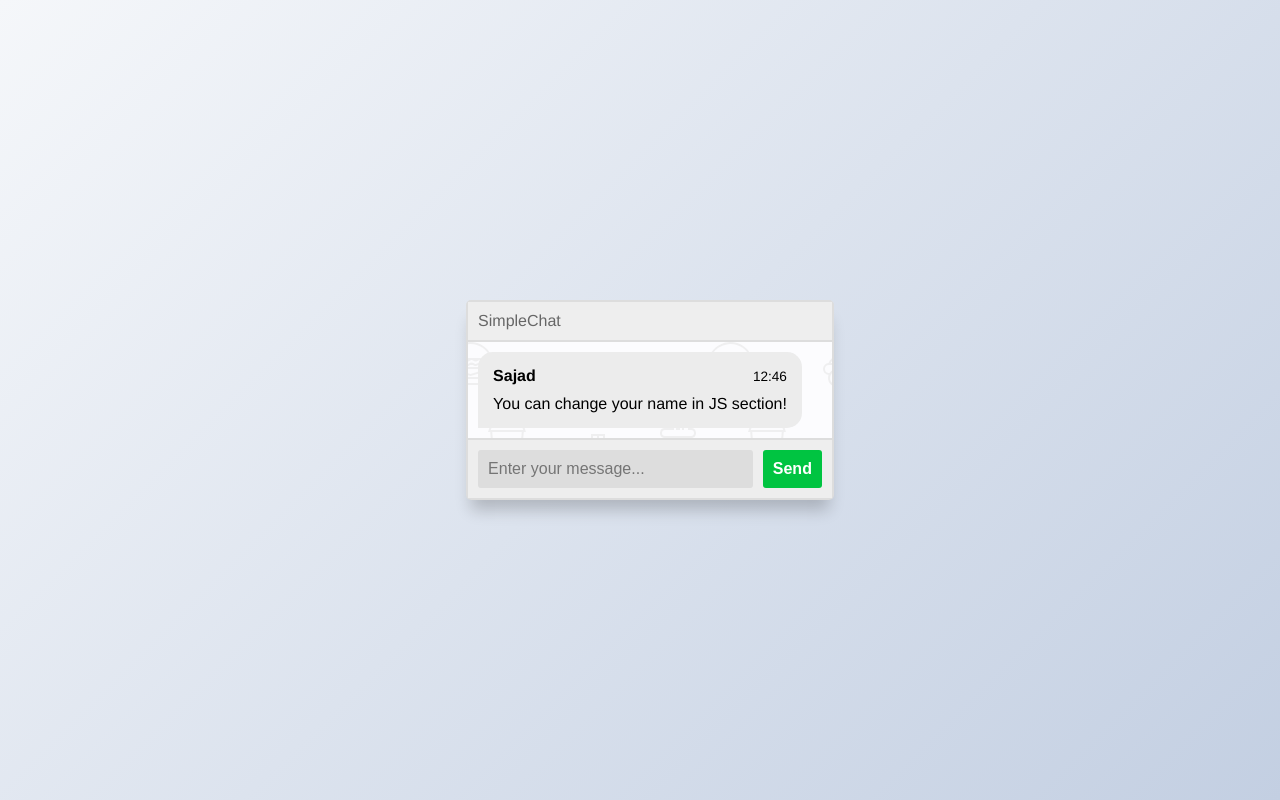
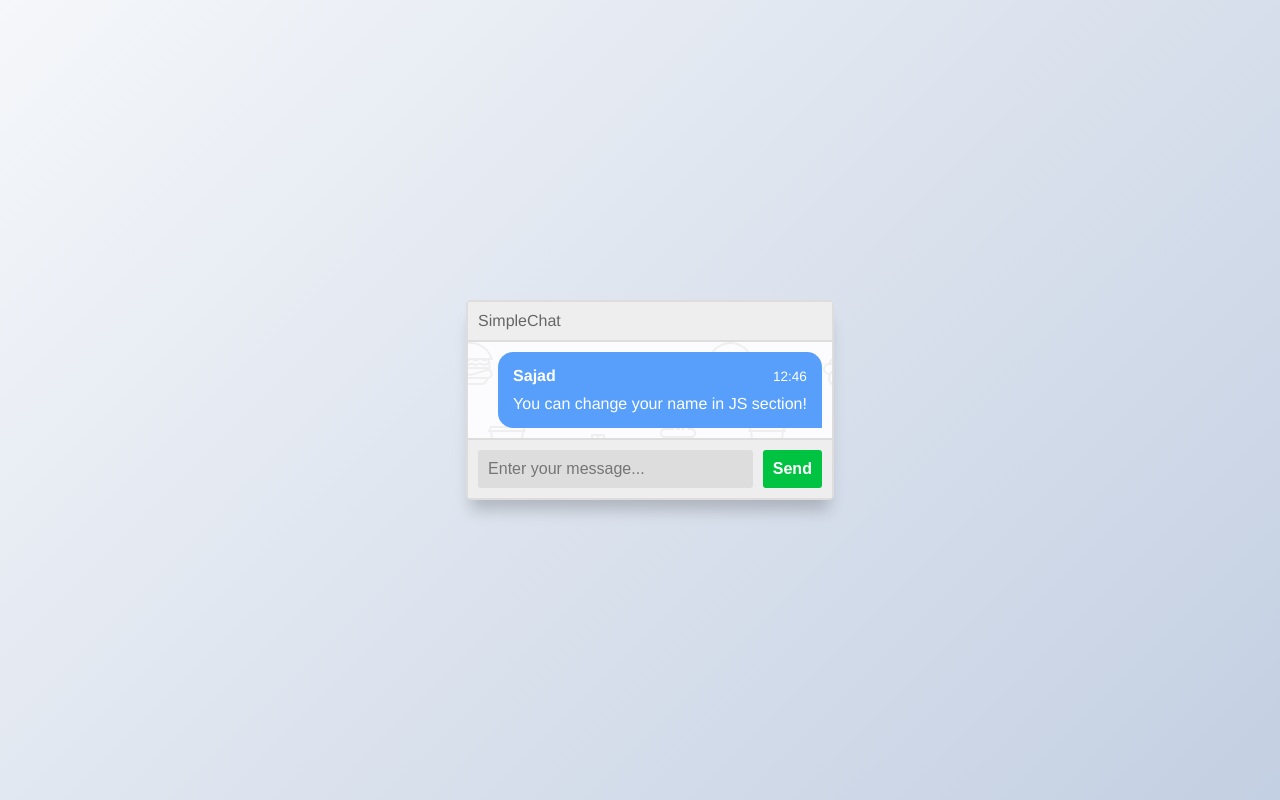
Before and after one commit to dekopossas/chat-socket-io, a React (Create React App) app in the folder chat-socket-io/: page / in a window 1280 px wide. Built offline with nearby package versions, Linux system fonts and the light colour scheme.

Commit message:
parametros criados hardcoded

```diff
--- a/chat-socket-io/src/pages/Chat/index.js
+++ b/chat-socket-io/src/pages/Chat/index.js
@@ -19,7 +19,7 @@ function Chat() {
       </header>
 
       <main class="msger-chat">
-        <MessageBox />
+        <MessageBox isMine={true} user='Renato' sendAt='11:00' message='oi' />
       </main>
 
       <form class="msger-inputarea">
```
